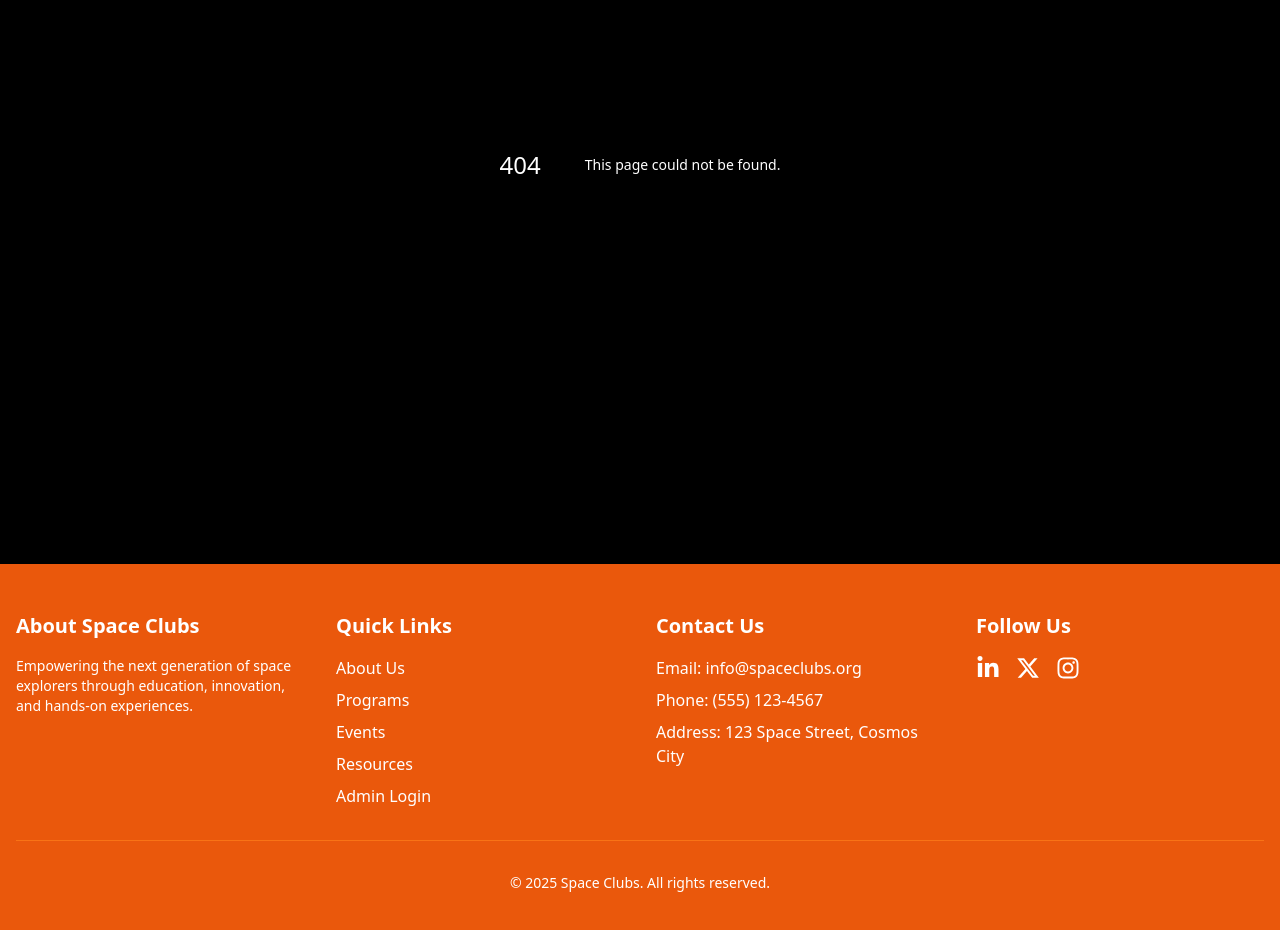
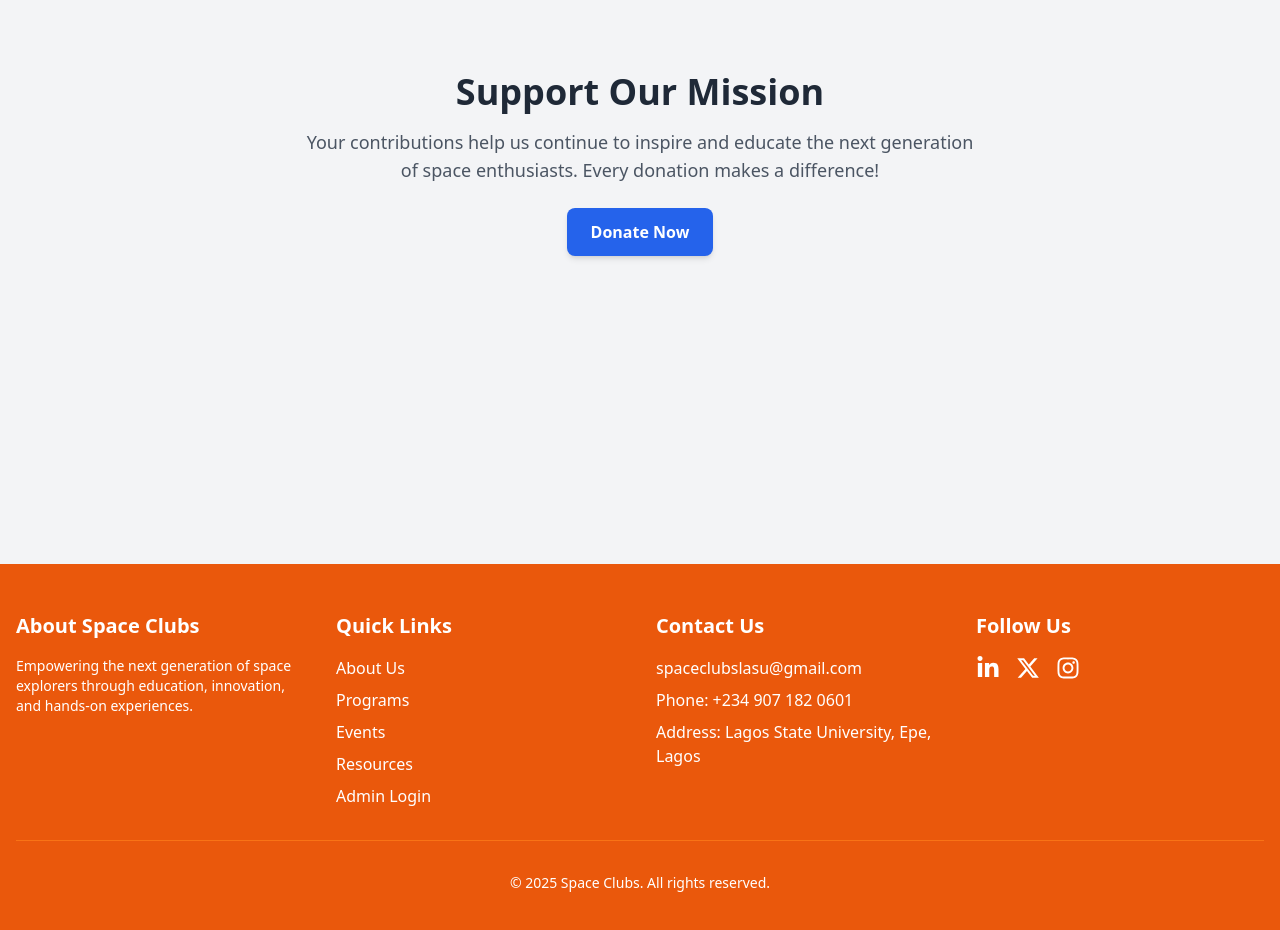
Before and after one commit to samuelajala01/space-clubs-lasu, a Next.js app: page /donate in a window 1280 px wide. Before the commit this address had no page. Shown: the part 300-1230 px from the top of the page. Built offline with nearby package versions, Linux system fonts and the light colour scheme.

Commit message:
feat: update contact information, and add Donate page

```diff
--- a/src/app/Components/Footer.jsx
+++ b/src/app/Components/Footer.jsx
@@ -72,9 +72,9 @@ const Footer = () => {
           <div>
             <h3 className="text-xl font-bold mb-4">Contact Us</h3>
             <ul className="space-y-2">
-              <li>Email: info@spaceclubs.org</li>
-              <li>Phone: (555) 123-4567</li>
-              <li>Address: 123 Space Street, Cosmos City</li>
+              <li><a href="mailto:spaceclubslasu@gmail.com">spaceclubslasu@gmail.com</a></li>
+              <li>Phone: <a href='tel:+2349071820601'>+234 907 182 0601</a></li>
+              <li>Address: Lagos State University, Epe, Lagos</li>
             </ul>
           </div>
 
@@ -83,13 +83,13 @@ const Footer = () => {
             <h3 className="text-xl font-bold mb-4">Follow Us</h3>
             <div className="flex gap-4">
               <Link
-                href="https://linkedin.com/company/space-clubs"
+                href="https://www.linkedin.com/company/space-clubs-lasu/"
                 className="hover:text-orange-200 transition-colors"
               >
                 <FontAwesomeIcon icon={faLinkedinIn} className="w-6 h-6" />
               </Link>
               <Link
-                href="https://twitter.com/spaceclubs"
+                href="https://x.com/lasu_space"
                 className="hover:text-orange-200 transition-colors"
               >
                 <FontAwesomeIcon icon={faXTwitter} className="w-6 h-6" />
--- a/src/app/Components/HeroSection.jsx
+++ b/src/app/Components/HeroSection.jsx
@@ -28,7 +28,7 @@ const HeroSection = () => {
                 Join our community
               </button>
             </Link>
-            <Link href="/">
+            <Link href="/donate">
               <button className="bg-[#f65d2a] text-white rounded-full py-4 w-[14vw] font-semibold hover:bg-[#e54d1a] transition-colors duration-300">
                 Donate
               </button>
--- /dev/null
+++ b/src/app/donate/page.jsx
@@ -0,0 +1,23 @@
+const Donate = () => {
+  return (
+    <div className="flex flex-col items-center justify-center min-h-screen bg-gray-100 p-6">
+      <h1 className="text-4xl font-bold text-gray-800 mb-4 text-center">
+        Support Our Mission
+      </h1>
+      <p className="text-lg text-gray-600 mb-6 text-center max-w-2xl">
+        Your contributions help us continue to inspire and educate the next
+        generation of space enthusiasts. Every donation makes a difference!
+      </p>
+      <a
+        href="https://payment-gateway-link.com"
+        target="_blank"
+        rel="noopener noreferrer"
+        className="px-6 py-3 bg-blue-600 text-white font-semibold rounded-lg shadow-md hover:bg-blue-700 transition duration-300"
+      >
+        Donate Now
+      </a>
+    </div>
+  );
+};
+
+export default Donate;
```
